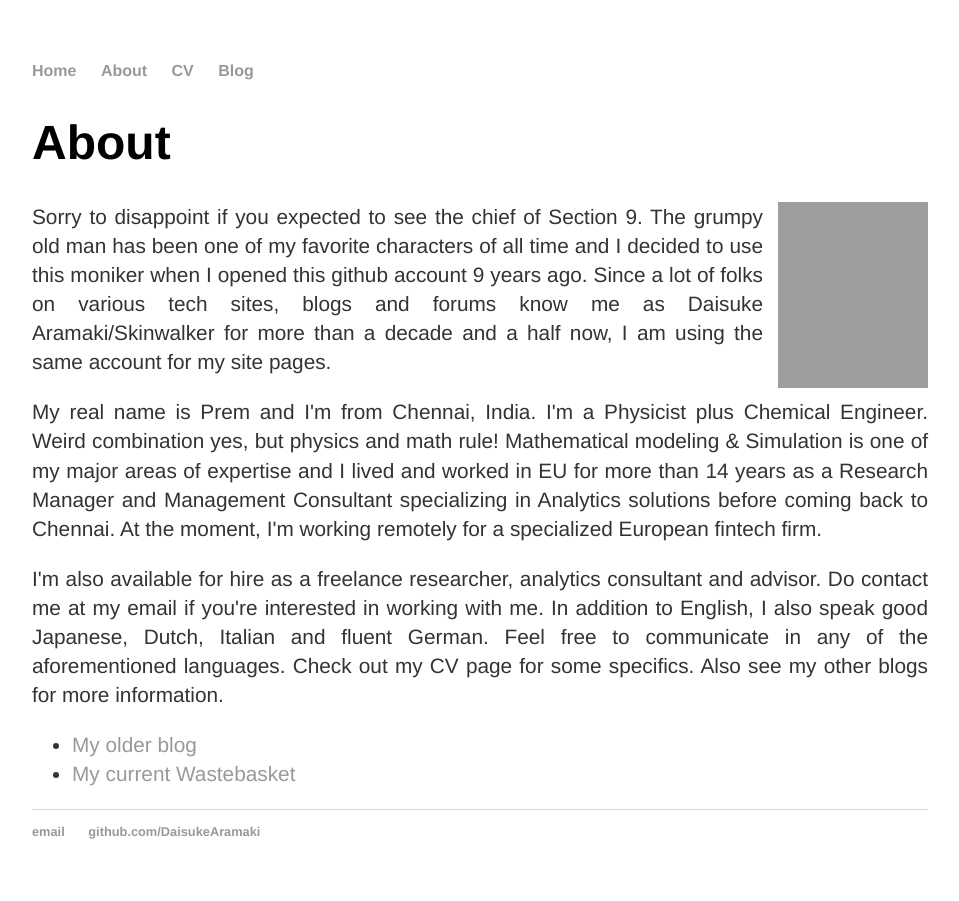
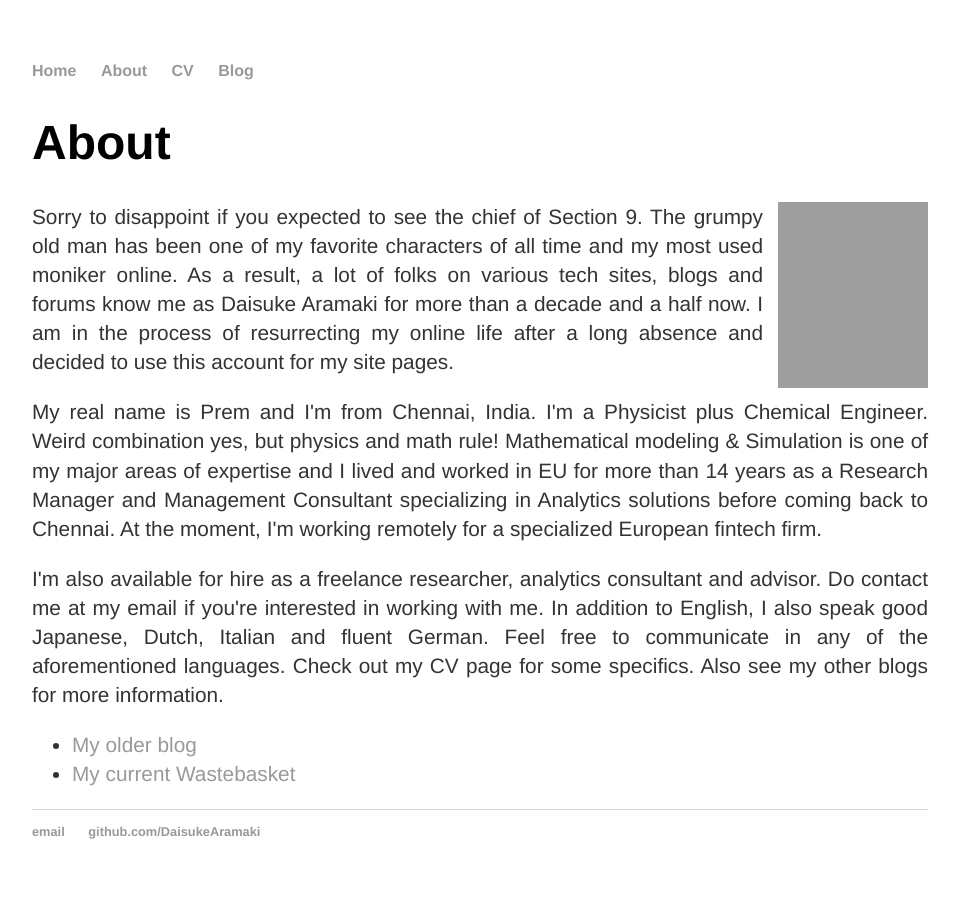
Before and after one commit to DaisukeAramaki/DaisukeAramaki.github.io, a Jekyll site: the page built from about/index.html, in a window 1280 px wide. Shown: the whole page, without its empty margins (160-1119 px from the left). Built offline with Jekyll 4.4.1, drawn with Linux system fonts in a browser that asks for light colours; grey boxes are pictures that could not be loaded.

Commit message:
Some Changes

```diff
--- a/about/index.html
+++ b/about/index.html
@@ -7,7 +7,7 @@ title: About Prem aka Daisuke Aramaki
 
                         <h1>About</h1>
 		        <img src="https://i.imgur.com/WYNFNFC.jpg" alt="" width="150" height="186" id="hp"/>
-			<p style='text-align: justify;'> Sorry to disappoint if you expected to see the chief of Section 9. The grumpy old man has been one of my favorite characters of all time and I decided to use this moniker when I opened this github account 9 years ago. Since a lot of folks on various tech sites, blogs and forums know me as Daisuke Aramaki/Skinwalker for more than a decade and a half now, I am using the same account for my site pages.</p>
+			<p style='text-align: justify;'> Sorry to disappoint if you expected to see the chief of Section 9. The grumpy old man has been one of my favorite characters of all time and my most used moniker online. As a result, a lot of folks on various tech sites, blogs and forums know me as Daisuke Aramaki for more than a decade and a half now. I am in the process of resurrecting my online life after a long absence and decided to use this account for my site pages.</p>
 			<p style='text-align: justify;'> My real name is Prem and I'm from Chennai, India. I'm a Physicist plus Chemical Engineer. Weird combination yes, but physics and math rule! Mathematical modeling & Simulation is one of my major areas of expertise and I lived and worked in EU for more than 14 years as a Research Manager and Management Consultant specializing in Analytics solutions before coming back to Chennai. At the moment, I'm working remotely for a specialized European fintech firm.</p>
 			<p style='text-align: justify;'> I'm also available for hire as a freelance researcher, analytics consultant and advisor. Do contact me at my email if you're interested in working with me. In addition to English, I also speak good Japanese, Dutch, Italian and fluent German. Feel free to communicate in any of the aforementioned languages. Check out my CV page for some specifics. Also see my other blogs for more information.</p>
 
```
